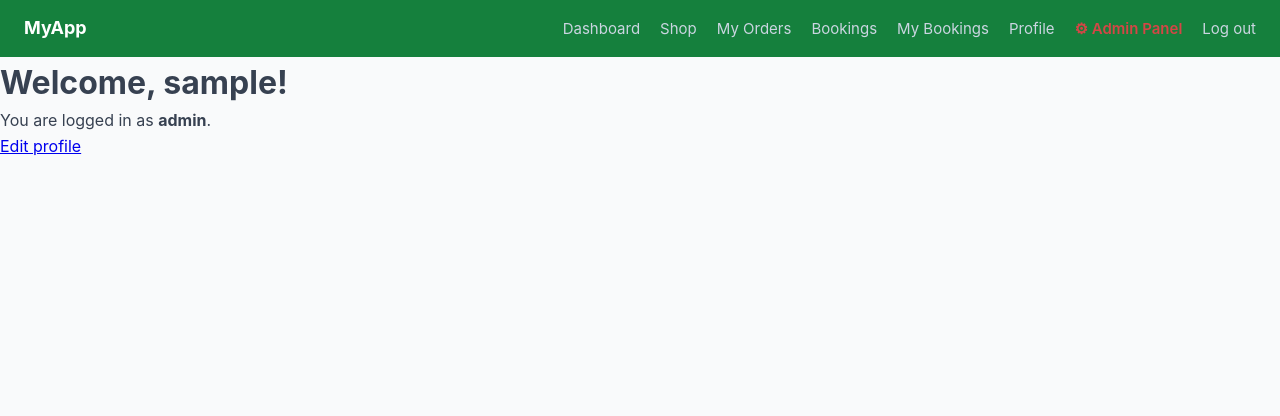
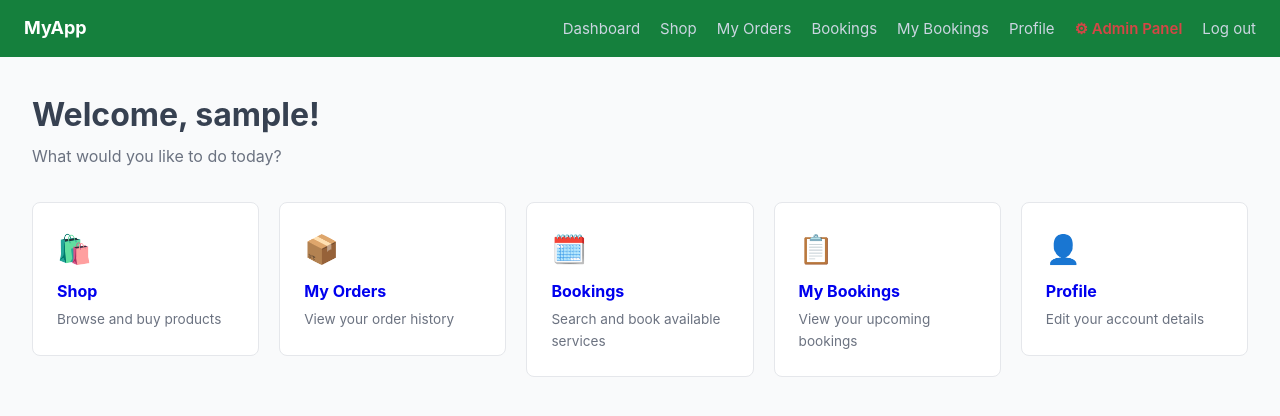
Before and after one commit to truelynemi/Full-stack-database-driven-web-application, a Flask app: page /user_dashboard in a window 1280 px wide. Shown: the top 416 px of the page. Run offline with Flask 3, Linux system fonts and the light colour scheme; the visitor is signed in with stand-in values (Sample User, id 1); some libraries are stand-ins or nearby versions.

Commit message:
feat: user dashboard quick-action cards
Added card grid to user_dashboard matching admin dashboard style:
Shop, My Orders, Bookings, My Bookings, Profile — each with icon,
title, and description linking to the relevant page.

Co-Authored-By: Claude Sonnet 4.6 <noreply@anthropic.com>

```diff
--- a/templates/main/user_dashboard.html
+++ b/templates/main/user_dashboard.html
@@ -3,8 +3,50 @@
 {% block title %}Dashboard{% endblock %}
 
 {% block content %}
-<h1>Welcome, {{ session['user_name'] }}!</h1>
-<p>You are logged in as <strong>{{ session['user_role'] }}</strong>.</p>
+<h1 style="padding:2rem 2rem 0;">Welcome, {{ session['user_name'] }}!</h1>
+<p style="padding:0.25rem 2rem 0;color:#6b7280;">What would you like to do today?</p>
 
-<a href="{{ url_for('main.profile') }}">Edit profile</a>
+<div style="display:grid;grid-template-columns:repeat(auto-fill,minmax(220px,1fr));gap:1.25rem;margin:2rem;">
+
+    <a href="{{ url_for('shop.catalogue') }}" style="text-decoration:none;">
+        <div style="border:1px solid #e5e7eb;border-radius:8px;padding:1.5rem;background:#fff;transition:box-shadow 0.2s;" onmouseover="this.style.boxShadow='0 4px 12px rgba(0,0,0,0.08)'" onmouseout="this.style.boxShadow='none'">
+            <div style="font-size:1.75rem;margin-bottom:0.5rem;">🛍️</div>
+            <h2 style="margin:0 0 0.25rem;font-size:1rem;">Shop</h2>
+            <p style="margin:0;font-size:0.85rem;color:#6b7280;">Browse and buy products</p>
+        </div>
+    </a>
+
+    <a href="{{ url_for('shop.orders') }}" style="text-decoration:none;">
+        <div style="border:1px solid #e5e7eb;border-radius:8px;padding:1.5rem;background:#fff;transition:box-shadow 0.2s;" onmouseover="this.style.boxShadow='0 4px 12px rgba(0,0,0,0.08)'" onmouseout="this.style.boxShadow='none'">
+            <div style="font-size:1.75rem;margin-bottom:0.5rem;">📦</div>
+            <h2 style="margin:0 0 0.25rem;font-size:1rem;">My Orders</h2>
+            <p style="margin:0;font-size:0.85rem;color:#6b7280;">View your order history</p>
+        </div>
+    </a>
+
+    <a href="{{ url_for('bookings.search') }}" style="text-decoration:none;">
+        <div style="border:1px solid #e5e7eb;border-radius:8px;padding:1.5rem;background:#fff;transition:box-shadow 0.2s;" onmouseover="this.style.boxShadow='0 4px 12px rgba(0,0,0,0.08)'" onmouseout="this.style.boxShadow='none'">
+            <div style="font-size:1.75rem;margin-bottom:0.5rem;">🗓️</div>
+            <h2 style="margin:0 0 0.25rem;font-size:1rem;">Bookings</h2>
+            <p style="margin:0;font-size:0.85rem;color:#6b7280;">Search and book available services</p>
+        </div>
+    </a>
+
+    <a href="{{ url_for('bookings.my_bookings') }}" style="text-decoration:none;">
+        <div style="border:1px solid #e5e7eb;border-radius:8px;padding:1.5rem;background:#fff;transition:box-shadow 0.2s;" onmouseover="this.style.boxShadow='0 4px 12px rgba(0,0,0,0.08)'" onmouseout="this.style.boxShadow='none'">
+            <div style="font-size:1.75rem;margin-bottom:0.5rem;">📋</div>
+            <h2 style="margin:0 0 0.25rem;font-size:1rem;">My Bookings</h2>
+            <p style="margin:0;font-size:0.85rem;color:#6b7280;">View your upcoming bookings</p>
+        </div>
+    </a>
+
+    <a href="{{ url_for('main.profile') }}" style="text-decoration:none;">
+        <div style="border:1px solid #e5e7eb;border-radius:8px;padding:1.5rem;background:#fff;transition:box-shadow 0.2s;" onmouseover="this.style.boxShadow='0 4px 12px rgba(0,0,0,0.08)'" onmouseout="this.style.boxShadow='none'">
+            <div style="font-size:1.75rem;margin-bottom:0.5rem;">👤</div>
+            <h2 style="margin:0 0 0.25rem;font-size:1rem;">Profile</h2>
+            <p style="margin:0;font-size:0.85rem;color:#6b7280;">Edit your account details</p>
+        </div>
+    </a>
+
+</div>
 {% endblock %}
```
